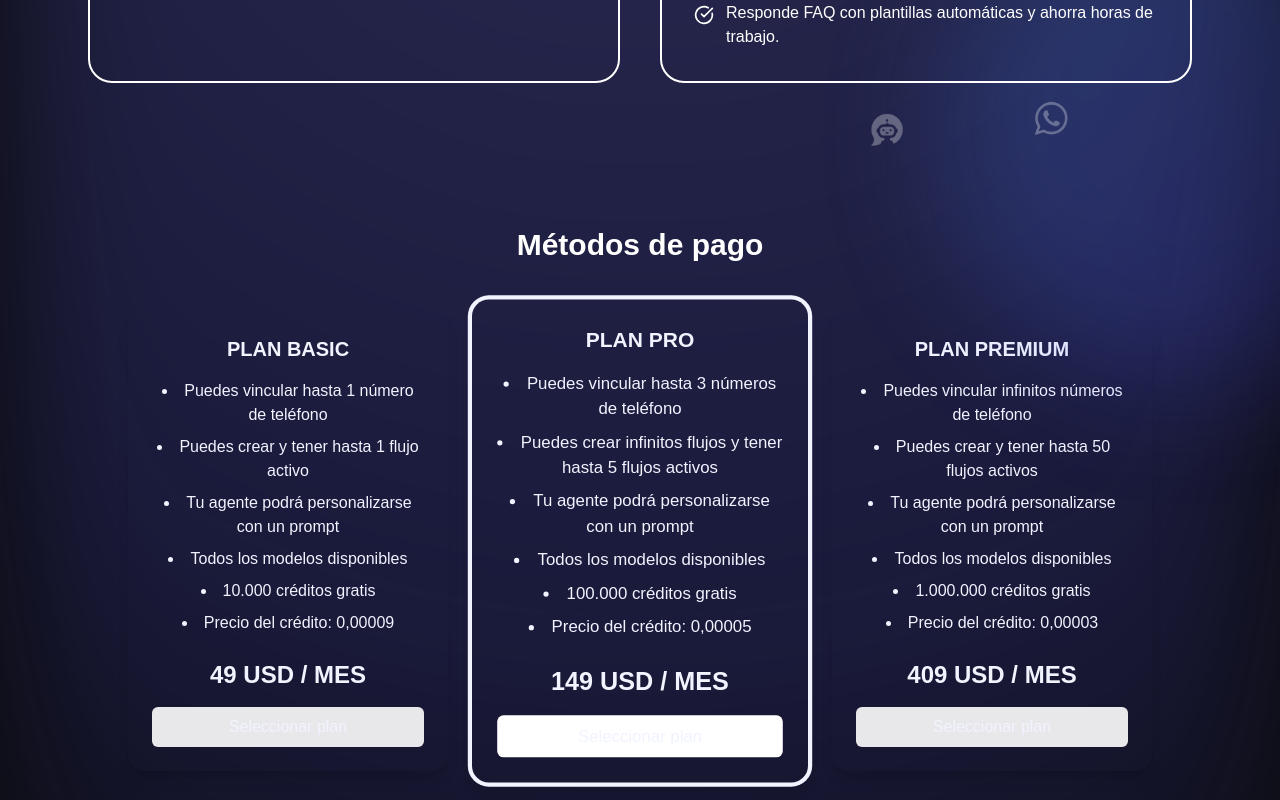
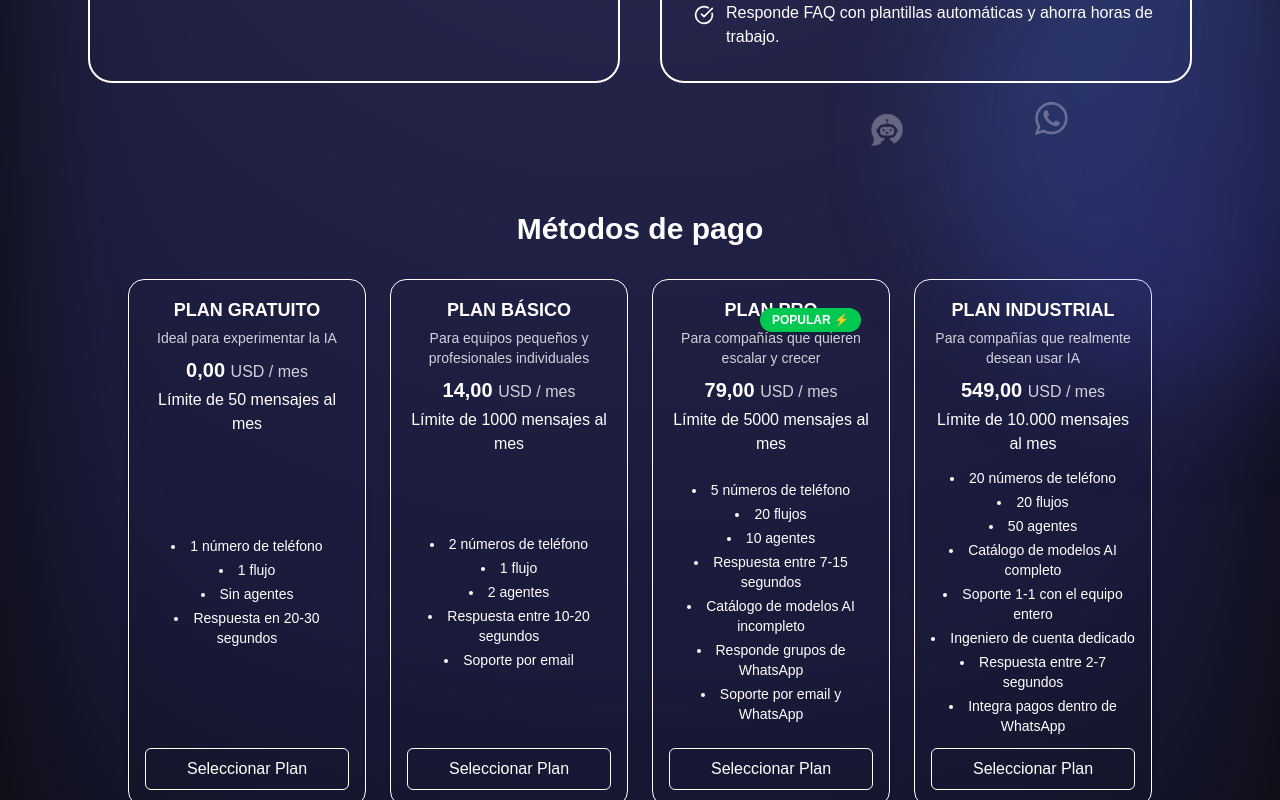
Before and after one commit to Botopia-SAS/baruc, a Next.js app: page / in a window 1280 px wide. Shown: the part 2000-2800 px from the top of the page. Built offline with nearby package versions, Linux system fonts and the light colour scheme.

Commit message:
agregar y ajustar botones

```diff
--- a/components/Navbar.tsx
+++ b/components/Navbar.tsx
@@ -21,15 +21,18 @@ export default function Navbar() {
 
       {/* Navigation (centered) */}
       <nav className="hidden md:flex space-x-8 justify-center flex-1">
-        {["pricing", "resources", "community"].map((path) => (
-          <Link
-            key={path}
-            href={`/${path}`}
-            className="text-white/80 hover:text-white transition"
-          >
-            {path.charAt(0).toUpperCase() + path.slice(1)}
-          </Link>
-        ))}
+        <Link
+          href="#pricing"
+          className="text-white/80 hover:text-white transition"
+        >
+          Precios
+        </Link>
+        <Link
+          href="#ventajas"
+          className="text-white/80 hover:text-white transition"
+        >
+          Ventajas
+        </Link>
       </nav>
 
       {/* Buttons */}
@@ -42,7 +45,7 @@ export default function Navbar() {
           SIGN IN
         </Link>
         <Link
-          href="https://app.botopia.online/register"
+          href="https://app.botopia.online/login"  // cambiado de /register a /login
           className="px-4 py-2 bg-white text-black rounded-full font-medium hover:bg-white/90 transition"
         >
           GET STARTED
--- a/components/Pricing/page.tsx
+++ b/components/Pricing/page.tsx
@@ -2,125 +2,142 @@
 "use client";
 
 import React from "react";
-import { ArrowRight } from "lucide-react";
 
-// Paleta Moody Blue aplicada a cada plan
+// Defino los planes con colores planos estilo las imágenes
 const plans = [
 	{
-    title: "PLAN BASIC",
-    price: "49",
-    gradientFrom: "#DEE3FF", // suave azul claro
-    gradientTo: "#C4CBFF",   // tono medio claro
-    textColor: "#F1F3FF",    // texto oscuro
+		title: "PLAN GRATUITO",
+		description: "Ideal para experimentar la IA",
+		price: "0,00",
+		unit: "USD / mes",
+		limit: "Límite de 50 mensajes al mes",
 		features: [
-      "Puedes vincular hasta 1 número de teléfono",
-      "Puedes crear y tener hasta 1 flujo activo",
-      "Tu agente podrá personalizarse con un prompt",
-      "Todos los modelos disponibles",
-      "10.000 créditos gratis",
-      "Precio del crédito: 0,00009",
+			"1 número de teléfono",
+			"1 flujo",
+			"Sin agentes",
+			"Respuesta en 20-30 segundos",
 		],
+		bg: "bg-blue-50",
+		text: "text-green-600",
+		btn: "bg-white text-green-600 hover:bg-gray-100",
+	},
+	{
+		title: "PLAN BÁSICO",
+		description: "Para equipos pequeños y profesionales individuales",
+		price: "14,00",
+		unit: "USD / mes",
+		limit: "Límite de 1000 mensajes al mes",
+		features: [
+			"2 números de teléfono",
+			"1 flujo",
+			"2 agentes",
+			"Respuesta entre 10-20 segundos",
+			"Soporte por email",
+		],
+		bg: "bg-yellow-50",
+		text: "text-gray-900",
+		btn: "bg-white text-gray-900 hover:bg-gray-200",
 	},
 	{
 		title: "PLAN PRO",
-    price: "149",
-    gradientFrom: "#675BF9", // violeta vibrante
-    gradientTo: "#573DEE",   // azul profundo
-    textColor: "#F1F3FF",    // texto claro
-    highlighted: true,
+		description: "Para compañías que quieren escalar y crecer",
+		price: "79,00",
+		unit: "USD / mes",
+		limit: "Límite de 5000 mensajes al mes",
 		features: [
-      "Puedes vincular hasta 3 números de teléfono",
-      "Puedes crear infinitos flujos y tener hasta 5 flujos activos",
-      "Tu agente podrá personalizarse con un prompt",
-      "Todos los modelos disponibles",
-      "100.000 créditos gratis",
-      "Precio del crédito: 0,00005",
+			"5 números de teléfono",
+			"20 flujos",
+			"10 agentes",
+			"Respuesta entre 7-15 segundos",
+			"Catálogo de modelos AI incompleto",
+			"Responde grupos de WhatsApp",
+			"Soporte por email y WhatsApp",
 		],
+		badge: "Popular ⚡",
+		bg: "bg-purple-50",
+		text: "text-gray-900",
+		btn: "bg-white text-gray-900 hover:bg-gray-200",
 	},
 	{
-    title: "PLAN PREMIUM",
-    price: "409",
-    gradientFrom: "#4B2FD3", // azul púrpura
-    gradientTo: "#3D29AA",   // púrpura oscuro
-    textColor: "#F1F3FF",    // texto claro
+		title: "PLAN INDUSTRIAL",
+		description: "Para compañías que realmente desean usar IA",
+		price: "549,00",
+		unit: "USD / mes",
+		limit: "Límite de 10.000 mensajes al mes",
 		features: [
-      "Puedes vincular infinitos números de teléfono",
-      "Puedes crear y tener hasta 50 flujos activos",
-      "Tu agente podrá personalizarse con un prompt",
-      "Todos los modelos disponibles",
-      "1.000.000 créditos gratis",
-      "Precio del crédito: 0,00003",
+			"20 números de teléfono",
+			"20 flujos",
+			"50 agentes",
+			"Catálogo de modelos AI completo",
+			"Soporte 1-1 con el equipo entero",
+			"Ingeniero de cuenta dedicado",
+			"Respuesta entre 2-7 segundos",
+			"Integra pagos dentro de WhatsApp",
 		],
+		bg: "bg-yellow-100",
+		text: "text-gray-900",
+		btn: "bg-white text-gray-900 hover:bg-gray-200",
 	},
 ];
 
-// Componente para cada tarjeta usando gradiente
 function PlanCard({
 	title,
+	description,
 	price,
+	unit,
+	limit,
 	features,
-  gradientFrom,
-  gradientTo,
-  textColor,
-  highlighted = false,
+	badge,
 }: {
 	title: string;
+	description?: string;
 	price: string;
+	unit: string;
+	limit: string;
 	features: string[];
-  gradientFrom: string;
-  gradientTo: string;
-  textColor: string;
-  highlighted?: boolean;
+	badge?: string;
 }) {
 	return (
-    <div
-      className={`
-        flex flex-col justify-between rounded-2xl p-6 shadow-lg
-        bg-gradient-to-br from-[${gradientFrom}] to-[${gradientTo}]
-        transition-transform
-        ${highlighted ? "scale-105 ring-4 ring-[#F1F3FF]" : "hover:scale-[1.02]"}
-      `}
-      style={{ color: textColor }}
-    >
-      <div>
-        <h3 className="text-xl font-bold mb-4" style={{ color: textColor }}>
-          {title}
-        </h3>
-        <ul className="list-disc list-inside space-y-2 mb-6" style={{ color: textColor }}>
-          {features.map((feature) => (
-            <li key={feature}>{feature}</li>
+		<div className="bg-transparent border border-white rounded-2xl p-4 shadow-md flex flex-col justify-between">
+			<div className="relative">
+				{badge && (
+					<span className="absolute top-3 right-3 bg-green-500 text-white px-3 py-1 rounded-full text-xs font-bold uppercase shadow">
+						{badge}
+					</span>
+				)}
+				<h3 className="text-lg font-semibold mb-1 text-white">{title}</h3>
+				{description && (
+					<p className="text-sm mb-2 text-white/80">{description}</p>
+				)}
+				<p className="font-extrabold text-xl mb-1 text-white">
+					{price}{" "}
+					<span className="font-medium text-base text-white/80">{unit}</span>
+				</p>
+				<p className="mb-3 text-white">{limit}</p>
+			</div>
+			<ul className="list-disc list-inside space-y-1 mb-3 text-white">
+				{features.map((f) => (
+					<li key={f} className="text-sm">
+						{f}
+					</li>
 				))}
 			</ul>
-      </div>
-
-      <div className="mt-auto">
-        <p className="text-2xl font-extrabold mb-4" style={{ color: textColor }}>
-          {price} USD / MES
-        </p>
-        <button
-          className={
-            `w-full py-2 rounded-md font-medium transition-colors ` +
-            (highlighted
-              ? "bg-white text-[${gradientTo}] hover:bg-gray-100"
-              : "bg-white/90 text-[${gradientTo}] hover:bg-white")
-          }
-        >
-          Seleccionar plan
+			<button className="w-full py-2 text-white border border-white rounded-md hover:bg-white/10 transition">
+				Seleccionar Plan
 			</button>
-      </div>
 		</div>
 	);
 }
 
 export default function PricingPage() {
 	return (
-    <section
-      id="pricing"
-      className="py-16 bg-transparent"
-    >
+		<section id="pricing" className="py-12 bg-transparent">
 			<div className="mx-auto max-w-screen-xl px-4 md:px-8 lg:px-16 text-center">
-        <h2 className="text-3xl font-bold mb-12 text-white">Métodos de pago</h2>
-        <div className="grid grid-cols-1 md:grid-cols-3 gap-8">
+				<h2 className="text-3xl font-bold mb-8 text-white">
+					Métodos de pago
+				</h2>
+				{/* dos tarjetas por fila en móvil, cuatro en desktop */}
+				<div className="grid grid-cols-2 sm:grid-cols-2 lg:grid-cols-4 gap-6">
 					{plans.map((plan) => (
 						<PlanCard key={plan.title} {...plan} />
 					))}
--- a/components/Ventajas/page.tsx
+++ b/components/Ventajas/page.tsx
@@ -84,7 +84,7 @@ export default function Ventajas() {
   }, [icons]);
 
   return (
-    <section className="relative py-20">
+    <section id="ventajas" className="relative py-20">
       {/* remolino de fondo */}
       <div className="bg-swirl absolute inset-0" />
 
```
Lines whose indentation alone changed are shown as unchanged.
